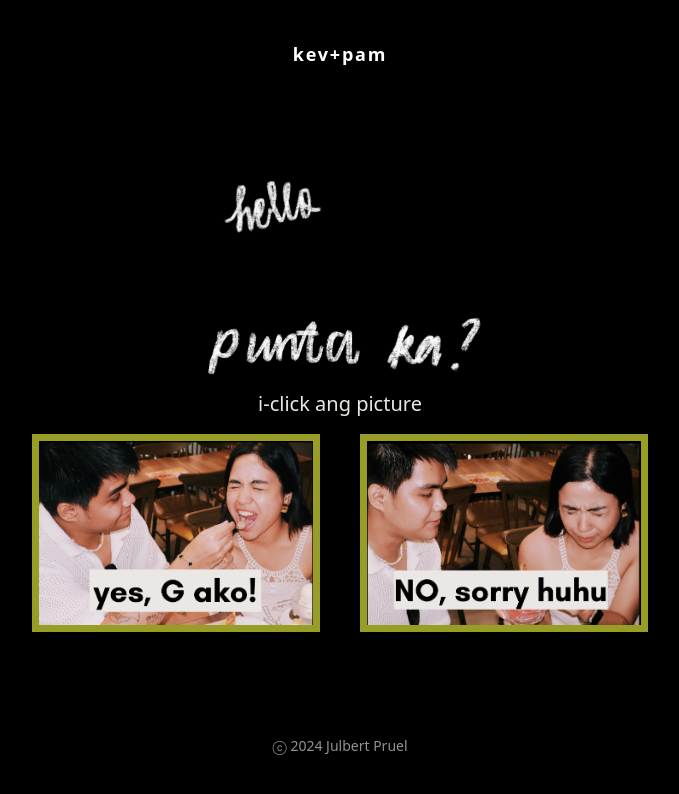
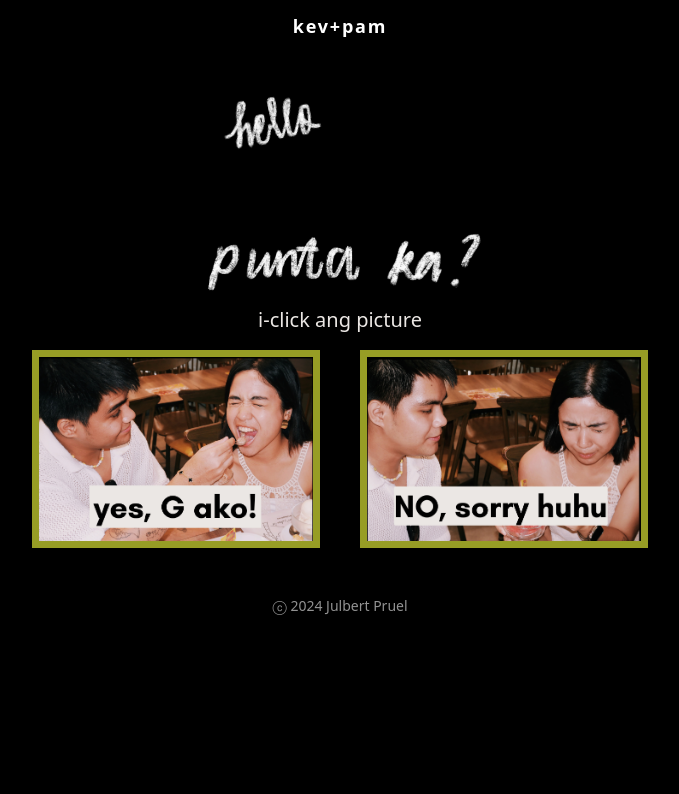
Before and after one commit to bherthchavez/kev-pam, a React (Vite) app: page /rsvp/1 in a window 1280 px wide. Shown: the top 794 px of the page, without its empty margins (300-979 px from the left). Built offline with nearby package versions, Linux system fonts and the light colour scheme; no server answers; the database is empty; a web font is replaced by a local one.

Commit message:
Update Confirm.jsx

```diff
--- a/src/components/Confirm.jsx
+++ b/src/components/Confirm.jsx
@@ -330,7 +330,7 @@ function Rsvp() {
 
         </div>
       </Modal>
-      <section className=" h-screen flex flex-col justify-around">
+      <section className=" flex flex-col ">
         <div className='flex flex-col justify-center items-center'>
 
           <div className='flex flex-col justify-center items-center'>
```
